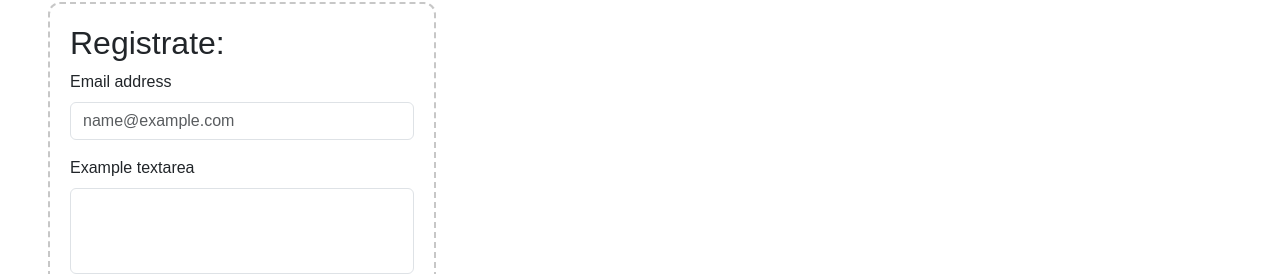
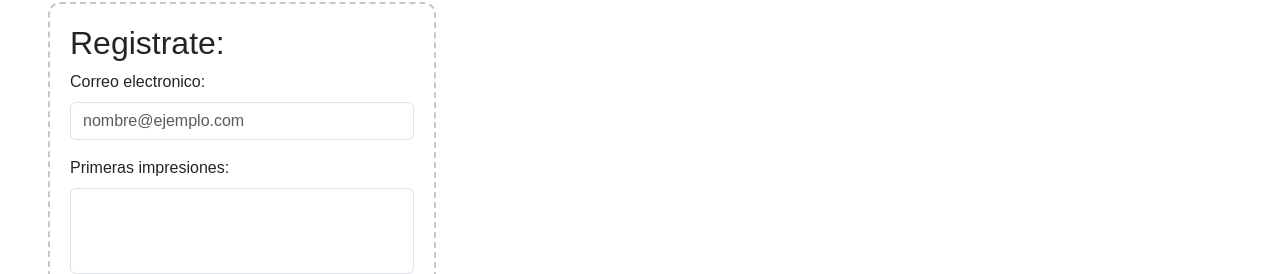
Before and after one commit to LsrkMateo/svelte, a SvelteKit app in the folder svelte-prueba/: page / in a window 1280 px wide. Shown: the part 406-680 px from the top of the page. Built offline with nearby package versions, Linux system fonts and the light colour scheme.

Commit message:
Modifique un poco el input inicial

```diff
--- a/svelte-prueba/src/routes/+page.svelte
+++ b/svelte-prueba/src/routes/+page.svelte
@@ -9,16 +9,16 @@
 		<h2>Registrate:</h2>
 		<span class="input-conainter">
 			<div class="mb-3">
-				<label for="exampleFormControlInput1" class="form-label">Email address</label>
+				<label for="exampleFormControlInput1" class="form-label">Correo electronico:</label>
 				<input
 					type="email"
 					class="form-control"
 					id="exampleFormControlInput1"
-					placeholder="name@example.com"
+					placeholder="nombre@ejemplo.com"
 				/>
 			</div>
 			<div class="mb-3">
-				<label for="exampleFormControlTextarea1" class="form-label">Example textarea</label>
+				<label for="exampleFormControlTextarea1" class="form-label">Primeras impresiones:</label>
 				<textarea class="form-control" id="exampleFormControlTextarea1" rows="3" />
 			</div>
 		</span>
```
